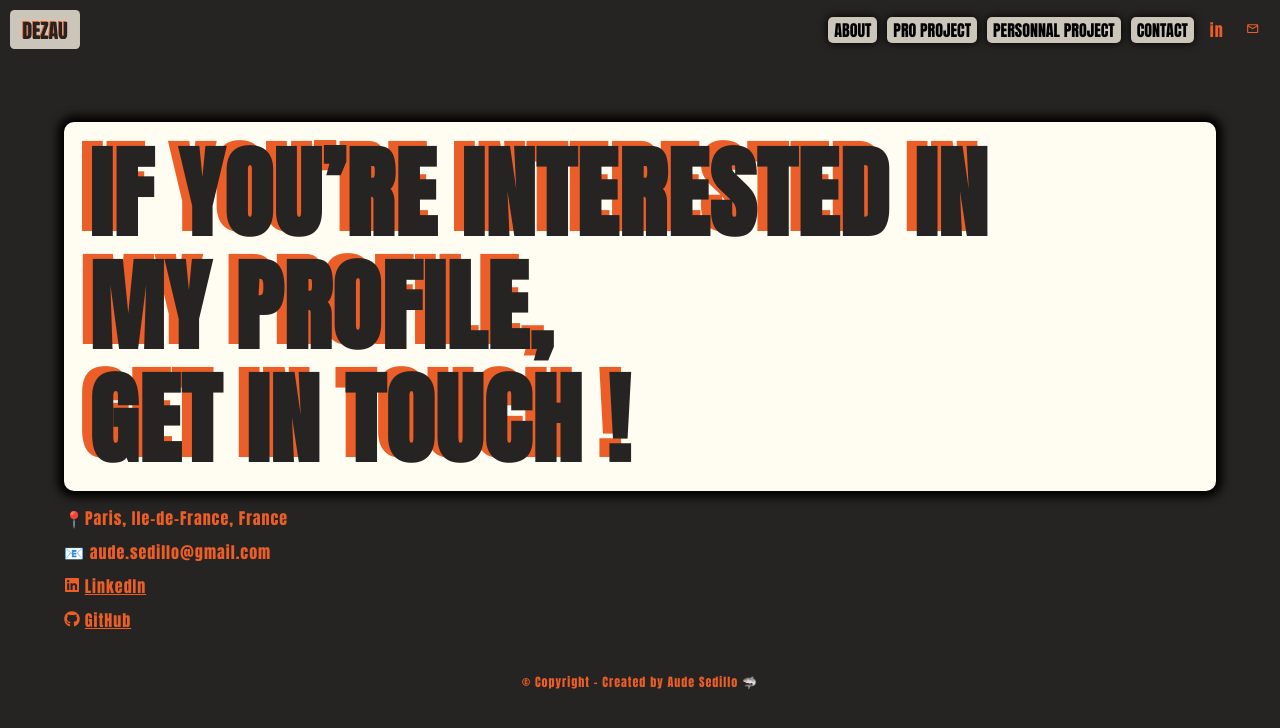
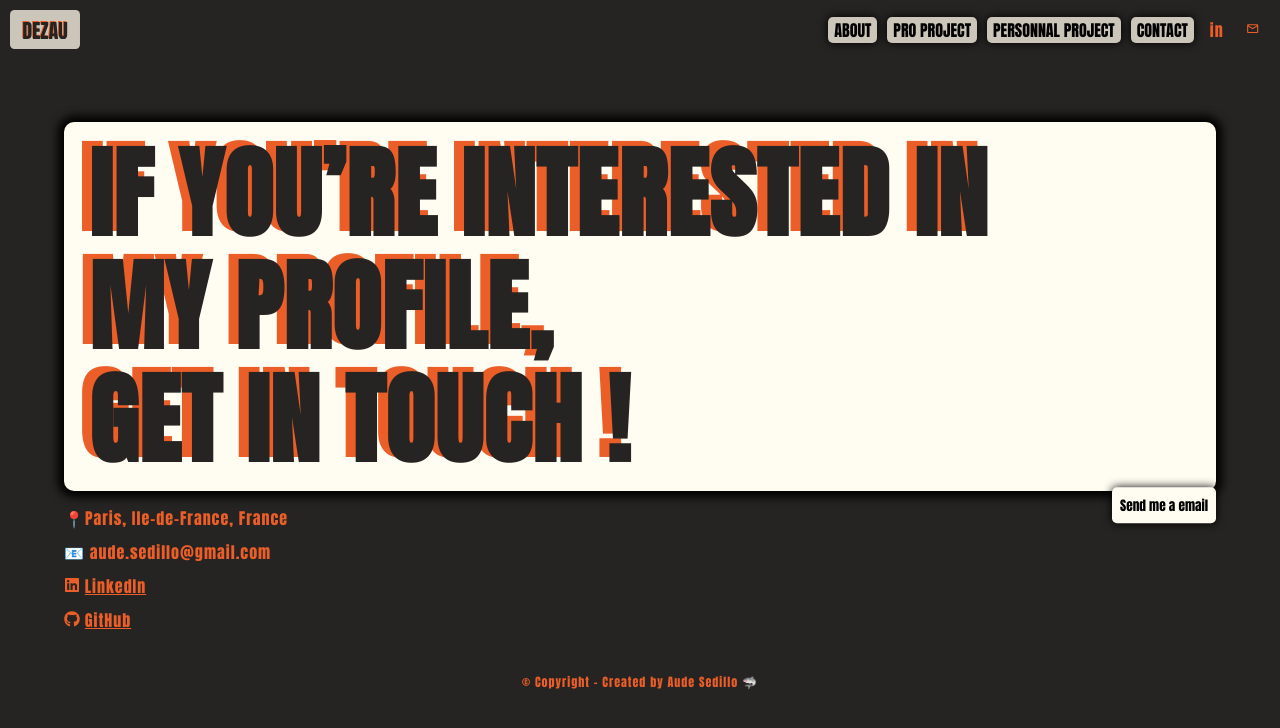
Before and after one commit to Dezau1995/My-Portfolio, a React (Vite) app: page /contact in a window 1280 px wide. Shown: the top 728 px of the page. Built offline with nearby package versions, Linux system fonts and the light colour scheme.

Commit message:
add btn mailto, contact page

```diff
--- a/src/Components/NavBar.css
+++ b/src/Components/NavBar.css
@@ -78,11 +78,9 @@
 
   .link-btn {
     display: none;
-    /* font-size: 17px; */
   }
 
   .send-email-btn {
-    /* height: 30px; */
     display: none;
   }
 
--- a/src/Pages/Contact.css
+++ b/src/Pages/Contact.css
@@ -35,11 +35,28 @@
   flex-direction: column;
   width: 90vw;
   gap: 10px;
+  .btn-send-email {
+    font-family: var(--font-family);
+    background-color: var(--third-color);
+    width: max-content;
+    border-radius: 5px;
+    border: none;
+    position: absolute;
+    right: 5%;
+    bottom: 34%;
+    padding: 0.5rem;
+    box-shadow: 0px 0px 10px 0px black;
+    animation: move-button 0.75s ease-in-out 0s infinite normal none;
+    cursor: pointer;
+  }
+  .btn-send-email:hover {
+    color: var(--typo-darkbg-color);
+    box-shadow: 0px 0px 10px 0px var(--typo-darkbg-color);
+  }
 }
 
 .linkedin-link {
   color: var(--typo-darkbg-color);
-  /* text-decoration: none; */
   cursor: pointer;
 }
 
@@ -49,7 +66,6 @@
 
 .github-link {
   color: var(--typo-darkbg-color);
-  /* text-decoration: none; */
   cursor: pointer;
 }
 
@@ -64,10 +80,13 @@
 
   .contact-text-decoration {
     display: flex;
-    /* align-items: center; */
     font-size: 50px;
     text-shadow: var(--typo-darkbg-color) -5px -5px;
-    /* margin: 15px 15px; */
+  }
+  .section-contact-info {
+    .btn-send-email {
+      bottom: 15%;
+    }
   }
 }
 
@@ -76,3 +95,15 @@
     font-size: 80px;
   }
 }
+
+@keyframes move-button {
+  0% {
+    transform: translate(0, 0);
+  }
+  50% {
+    transform: translate(0, -7px);
+  }
+  100% {
+    transform: translate(0, 0);
+  }
+}
--- a/src/Pages/Contact.jsx
+++ b/src/Pages/Contact.jsx
@@ -18,9 +18,10 @@ function Contact() {
       </section>
       </div>
       <section className="section-contact-info">
-        <p className="contact-info">📍Paris, Ile-de-France, France</p>
-        <p className="contact-info">📧 aude.sedillo@gmail.com</p>
-        <p className="contact-info">
+        <p>📍Paris, Ile-de-France, France</p>
+        <p className="contact-info" >📧 aude.sedillo@gmail.com</p>
+      <button className="btn-send-email" onClick={() => (window.location = `mailto:aude.sedillo@gmail.com`)}>Send me a email</button>
+        <p>
           <FaLinkedin />{" "}
           <Link
             className="linkedin-link"
@@ -30,7 +31,7 @@ function Contact() {
             LinkedIn
           </Link>
         </p>
-        <p className="contact-info">
+        <p>
           <FaGithub />{" "}
           <Link
             to="https://github.com/Dezau1995"
@@ -41,6 +42,7 @@ function Contact() {
           </Link>
         </p>
       </section>
+
       <Footer />
     </main>
   );
```
